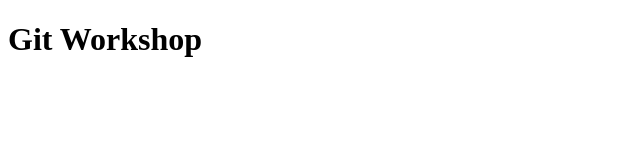
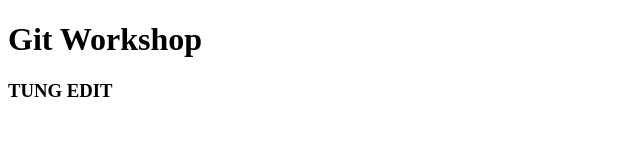
Before and after one commit to aptech-danang/web, a plain HTML site: page index.html in a window 1280 px wide. Shown: the whole page, without its empty margins (0-640 px from the left). Drawn offline with Linux system fonts and the light colour scheme.

Commit message:
Edit file index

```diff
--- a/index.html
+++ b/index.html
@@ -8,5 +8,6 @@
 </head>
 <body>
   <h1>Git Workshop</h1>
+  <h3>TUNG EDIT</h3>
 </body>
 </html>
```
